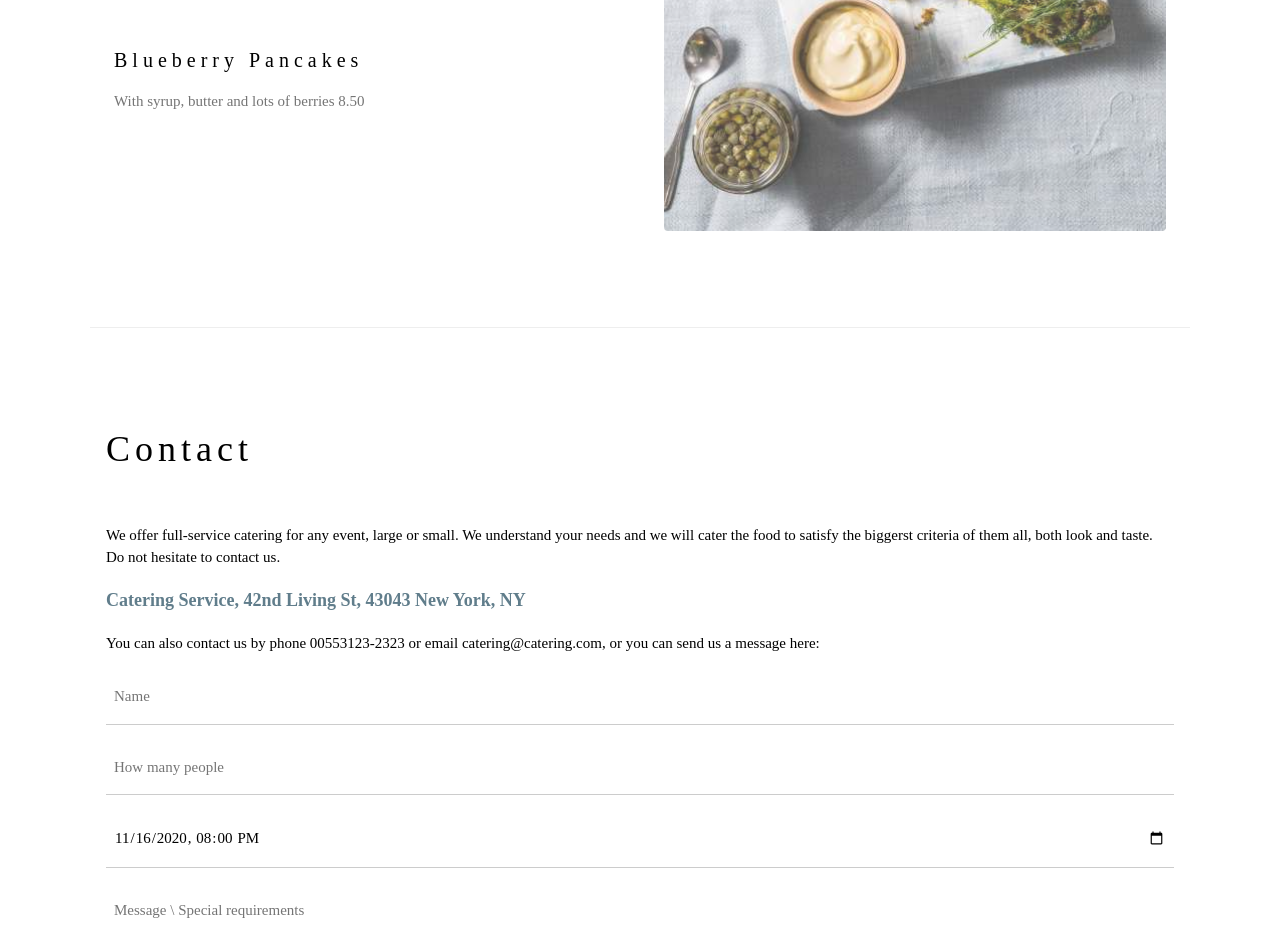
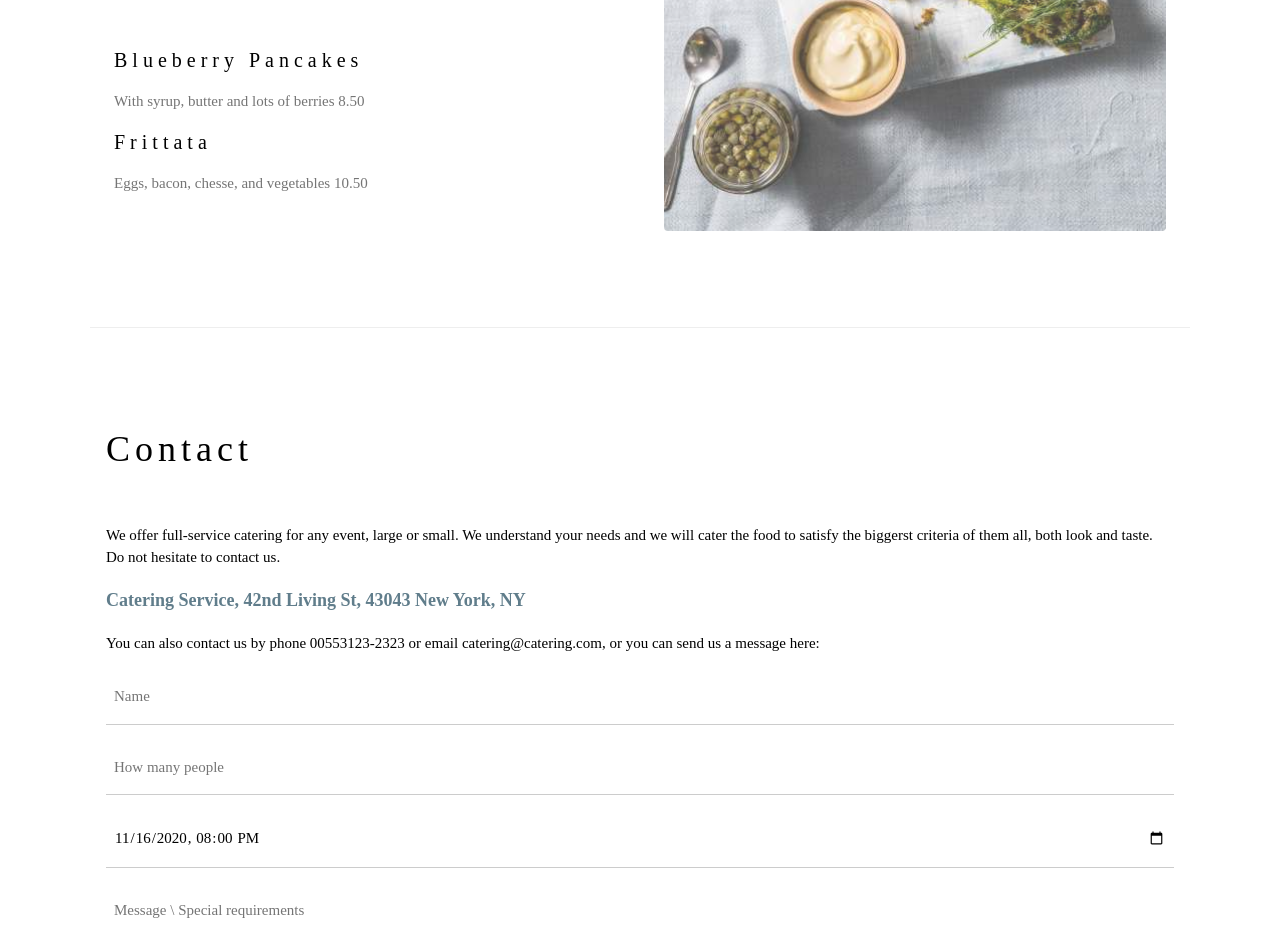
Before and after one commit to limarobs/coursegit-gthub, a plain HTML site: page index.html in a window 1280 px wide. Shown: the part 1442-2369 px from the top of the page. Drawn offline with nearby package versions, Linux system fonts and the light colour scheme.

Commit message:
Adicionado o item Frittata ao menu

```diff
--- a/index.html
+++ b/index.html
@@ -74,6 +74,9 @@ h1, h2, h3, h4, h5, h6 {
 
       <h4>Blueberry Pancakes</h4>
       <p class="w3-text-grey">With syrup, butter and lots of berries 8.50</p>
+
+      <h4>Frittata</h4>
+      <p class="w3-text-grey">Eggs, bacon, chesse, and vegetables 10.50</p>
     </div>
 
     <div class="w3-col l6 w3-padding-large">
```
